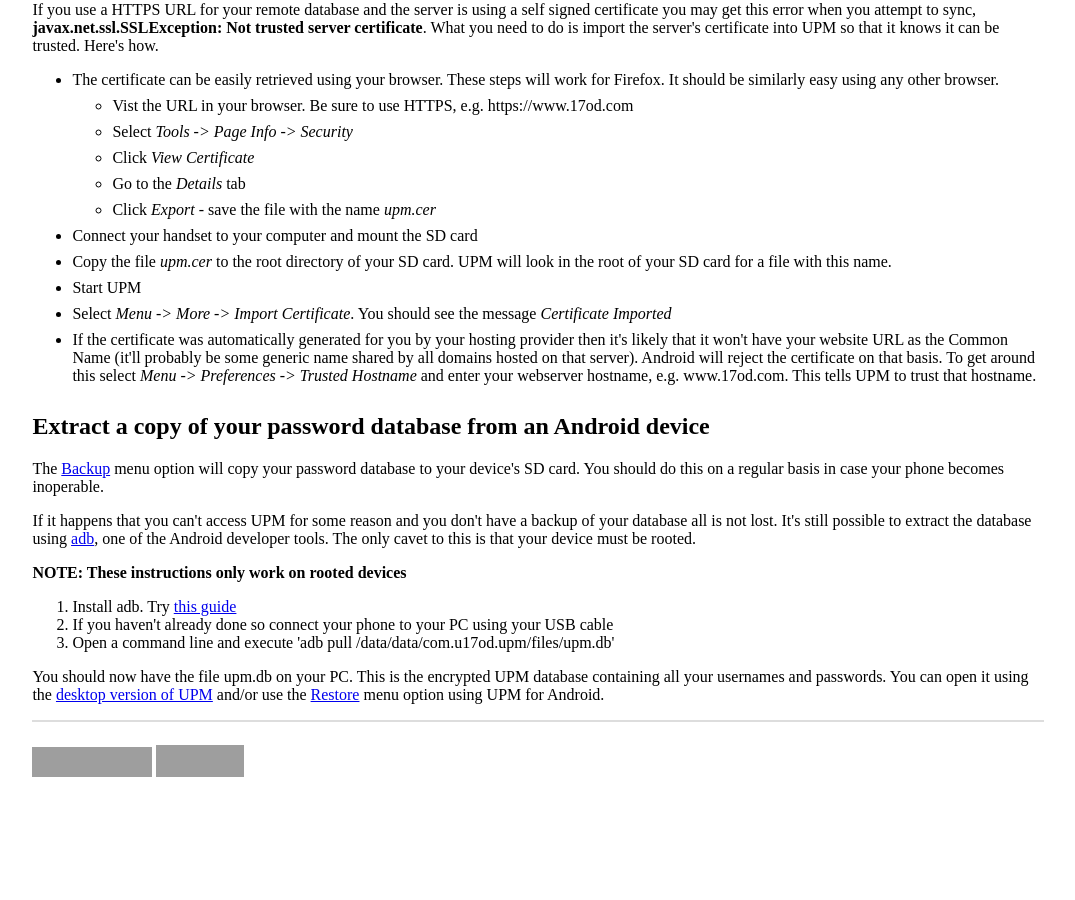
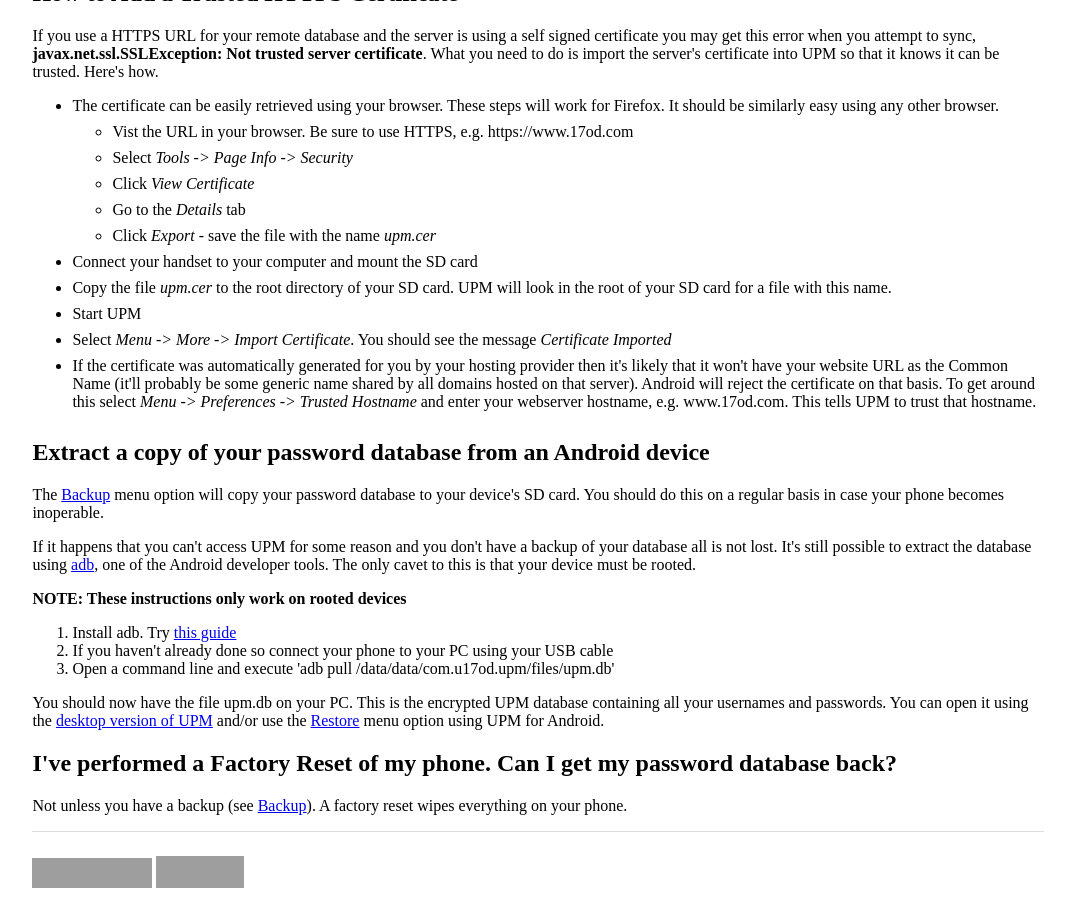
Before and after one commit to adrian/upm-website, a Jekyll site: the page built from upm_android_userguide.html, in a window 1280 px wide and 900 px high, scrolled down 9201 px. Shown: the whole window, without its empty margins (102-1177 px from the left). Built offline with Jekyll 4.4.1, drawn with Linux system fonts in a browser that asks for light colours; some web fonts are replaced; before the commit the page ends 9990 px from its top, so only the background shows below that; some of the changed text lies outside the part shown; grey boxes are pictures that could not be loaded.

Commit message:
Added question regarding factory reset

```diff
--- a/upm_android_userguide.html
+++ b/upm_android_userguide.html
@@ -16,6 +16,7 @@
     <li><a href="#preferences">Preferences</a></li>
     <li><a href="#add_trusted_https_cert">How to Add a Trusted HTTPS Certificate</a></li>
     <li><a href="#extract_db">Extract a copy of your password database from an Android device</a></li>
+    <li><a href="#factory_reset">I've performed a Factory Reset of my phone. Can I get my password database back?</a></li>
 </ul>
 
 {% include ad_banner.html %}
@@ -202,3 +203,9 @@
 <p>
     You should now have the file upm.db on your PC. This is the encrypted UPM database containing all your usernames and passwords. You can open it using the <a href="http://sourceforge.net/projects/upm/files/">desktop version of UPM</a> and/or use the <a href="#restore">Restore</a> menu option using UPM for Android.
 </p>
+
+
+<h2>I've performed a Factory Reset of my phone. Can I get my password database back?<a name="factory_reset"></a></h2>
+<p>
+    Not unless you have a backup (see <a href="#backup">Backup</a>). A factory reset wipes everything on your phone.
+</p>
```
